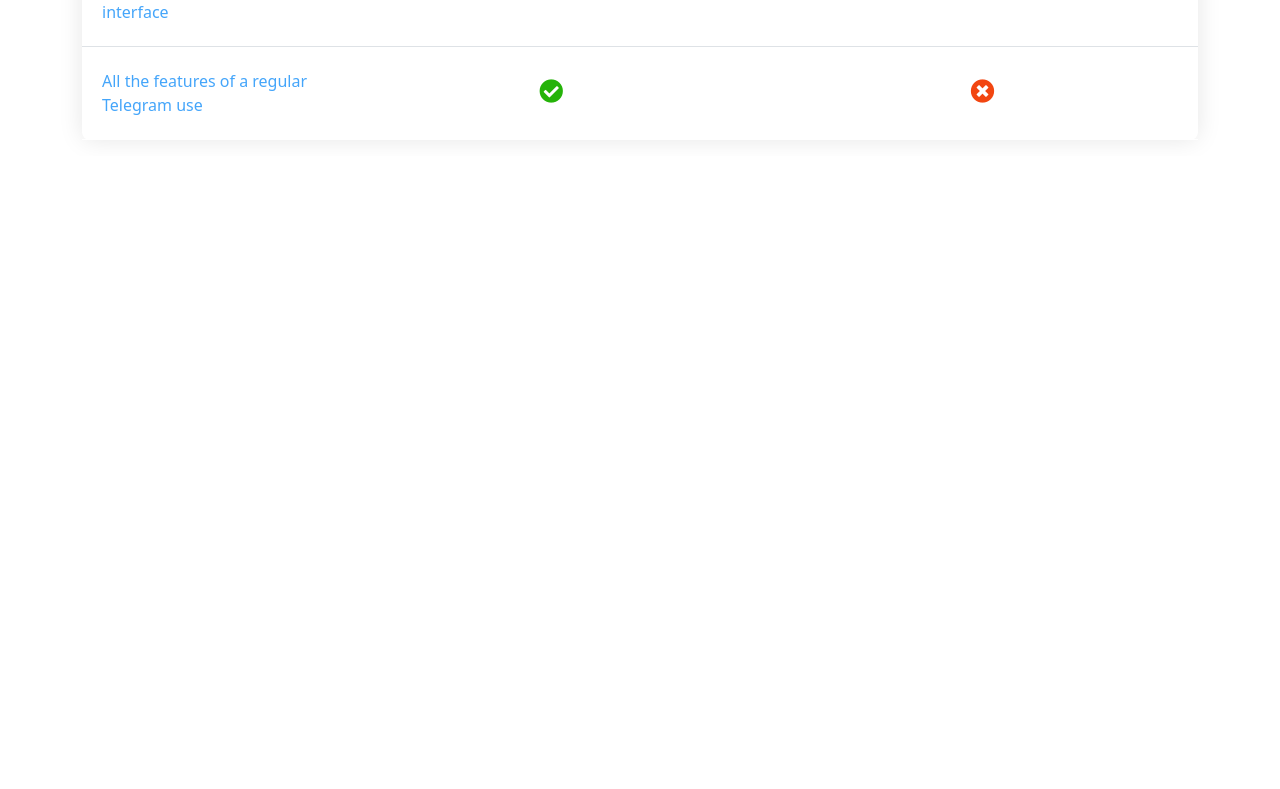
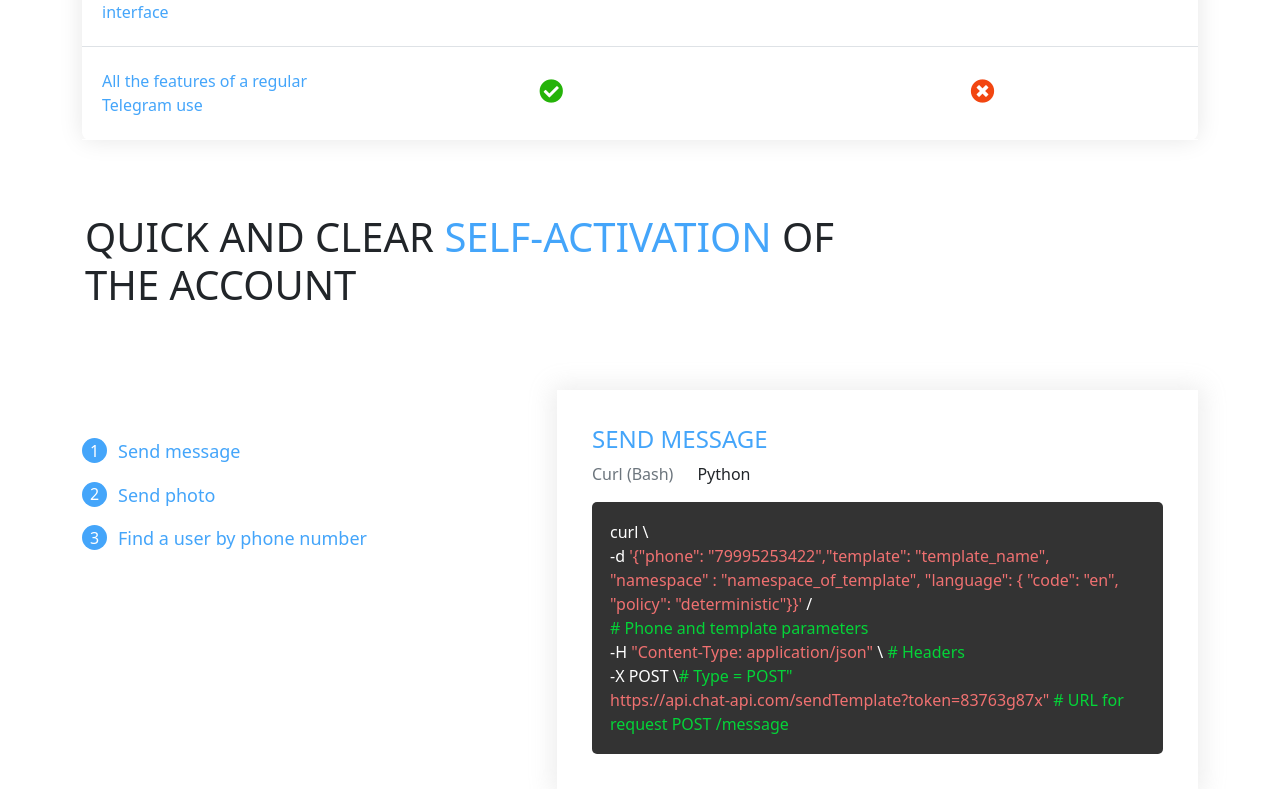
Before and after one commit to valeXeich/telegram-service, a Vue app in the folder frontend/: page / in a window 1280 px wide. Shown: the part 1193-1982 px from the top of the page. Before the commit the page ends 1349 px from the top, so only its background shows below. Built offline with nearby package versions, Linux system fonts and the light colour scheme.

Commit message:
add example

```diff
--- a/frontend/src/components/Main.vue
+++ b/frontend/src/components/Main.vue
@@ -1,16 +1,19 @@
 <template>
     <Info/>
     <Advantages/>
+    <Example/>
 </template>
 
 <script>
 import Info from '@/components/main/Info.vue'
 import Advantages from '@/components/main/Advantages.vue'
+import Example from '@/components/main/Example.vue'
 
     export default {
         components: {
             Info,
-            Advantages
+            Advantages,
+            Example
         }
     }
 </script>
--- /dev/null
+++ b/frontend/src/components/main/Example.vue
@@ -0,0 +1,154 @@
+<template>
+    <div class="container main-text">
+        <h1>
+            QUICK AND CLEAR <span class="blue-color">SELF-ACTIVATION</span> OF
+            <br>
+            THE ACCOUNT
+        </h1>
+    </div>
+    <div class="container">
+        <div class="row">
+            <div class="col-5 mt-5">
+                <div class="d-flex">
+                    <div class="circle">1</div>
+                    <h3 class="pointer-cursor blue-color section ms-2"
+                    @click="setTitle('Send message')"
+                    >
+                        Send message
+                    </h3>
+                </div>
+                <div class="d-flex mt-2">
+                    <div class="circle">2</div>
+                    <h3 class="pointer-cursor blue-color section ms-2"
+                    @click="setTitle('Send photo')"
+                    >
+                        Send photo
+                    </h3>
+                </div>
+                <div class="d-flex mt-2">
+                    <div class="circle">3</div>
+                    <h3 class="pointer-cursor blue-color section ms-2"
+                    @click="setTitle('Find a user by phone number')"
+                    >
+                        Find a user by phone number
+                    </h3>
+                </div>
+            </div>
+            <div class="col-7">
+                <div class="window">
+                    <h4 class="text-uppercase blue-color">{{ title }}</h4>
+                    <div v-if="description" class="description mb-5">
+                        <span>
+                            If the dialog was initiated by the client, you can reply with a normal message.
+                            This dialog is also paid, if you responded to the client.
+                            You can communicate with him for free for 24 hours from the moment of the answer.
+                        </span>
+                    </div>
+                    <div class="d-flex">
+                        <p class="pointer-cursor text-muted" @click="python = false">Curl (Bash)</p>
+                        <p class="pointer-cursor ms-4" @click="python = true">Python</p>
+                    </div>
+                    <div class="code-window">
+                        <div v-if="python">
+                            <span class="comment">// URL для запроса GET /messages</span>
+                            <br>
+                        </div>
+                        <span class="text-white">curl \</span>
+                        <br>
+                        <span class="text-white">-d</span> '{"phone": "79995253422","template": "template_name", "namespace" : "namespace_of_template", "language": { "code": "en", "policy": "deterministic"}}'
+                        <span class="text-white">/</span>
+                        <br>
+                        <span class="comment"># Phone and template parameters</span>
+                        <br>
+                        <span class="text-white">-H</span> "Content-Type: application/json"
+                        <span class="text-white"> \ </span>
+                        <span class="comment"># Headers</span>
+                        <br>
+                        <span class="text-white">-X POST \</span>
+                        <span class="comment"># Type = POST"</span>
+                        <br>
+                        https://api.chat-api.com/sendTemplate?token=83763g87x"
+                        <span class="comment"># URL for request POST /message</span>
+                    </div>
+                </div>
+            </div>
+        </div>
+    </div>
+</template>
+
+<script>
+export default {
+    data() {
+        return {
+            python: false,
+            description: false,
+            title: 'send message'
+        };
+    },
+    methods: {
+        setTitle(text) {
+            if (text == 'Find a user by phone number') {
+                this.description = true
+            } else {
+                this.description = false
+            }
+            this.title = text;
+        }
+    }
+}
+</script>
+
+<style scoped>
+
+.main-text {
+    margin-top: 70px;
+    margin-bottom: 70px;
+    border-color: transparent;
+    border-style: solid;
+}
+
+.section {
+    font-size: 18px;
+    font-weight: 400;
+    border-color: transparent;
+    border-style: solid;
+}
+
+.section:hover {
+    color: gray;
+}
+
+.circle {
+    width: 25px;
+    height: 25px;
+    color: #fff;
+    background-color: rgb(68, 165, 250);
+    border-radius: 25px;
+    display: flex;
+    justify-content: center;
+    align-items: center;
+}
+
+.window {
+    padding: 35px;
+    box-shadow: 0px 1px 23px 5px rgb(163 163 163 / 20%);
+}
+
+.code-window {
+    background-color: #333333;
+    border-radius: 5px;
+    border-color: transparent;
+    border-style: solid;
+    padding: 15px;
+    color: rgb(240, 113, 113);
+}
+
+.comment {
+    color: rgb(4, 212, 56);
+}
+
+.pointer-cursor {
+    cursor: pointer;
+}
+
+</style>
```
